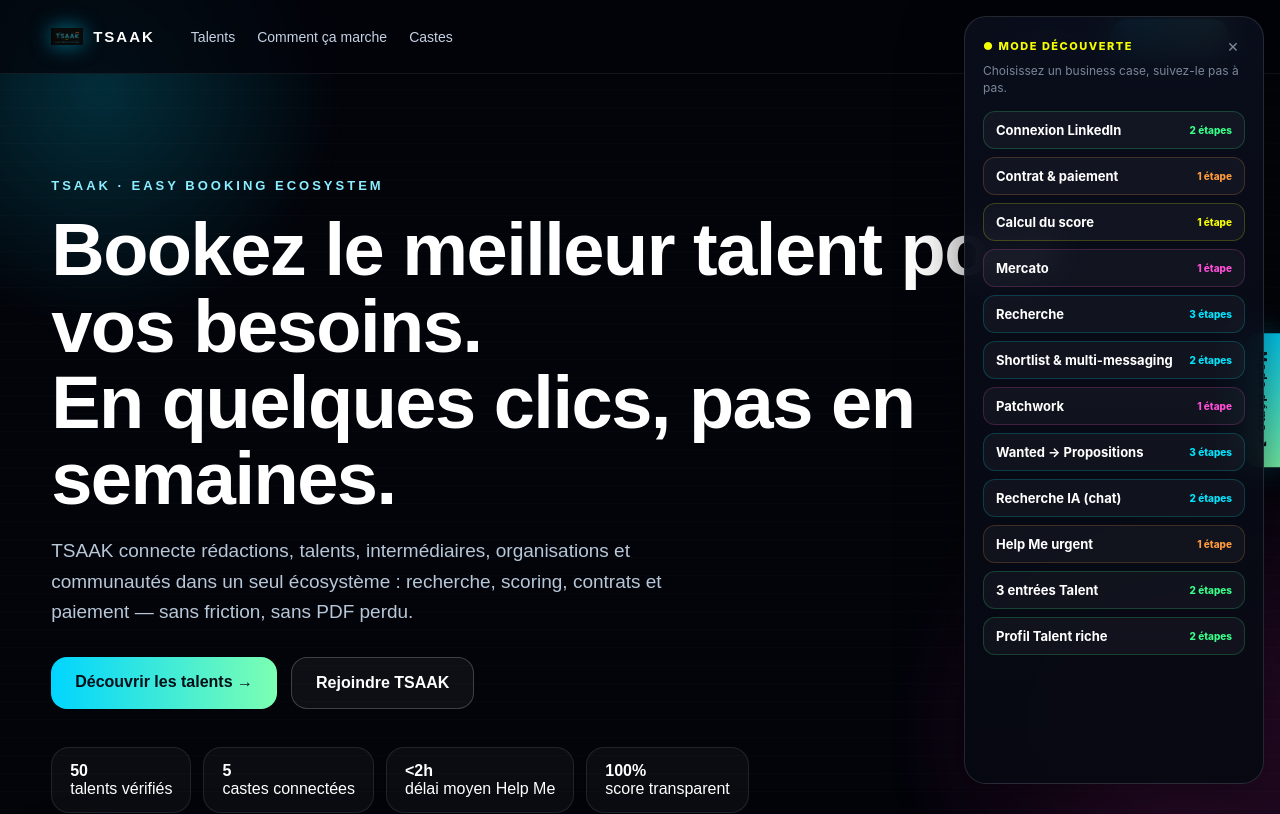
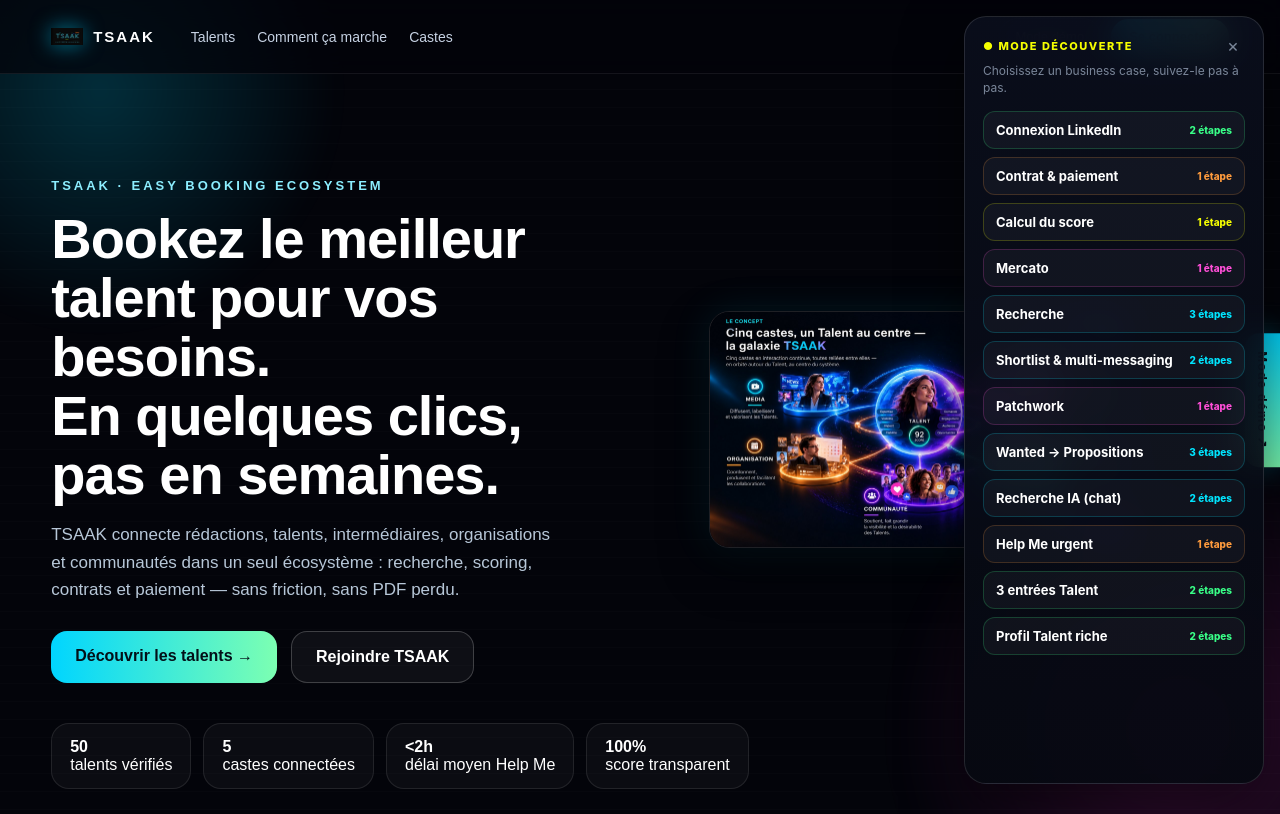
Before and after one commit to brunodreyfus-rgb/tsaak, a Next.js app: page / in a window 1280 px wide. Shown: the top 814 px of the page. Built offline with nearby package versions, Linux system fonts and the light colour scheme.

Commit message:
Add files via upload

```diff
--- a/pages/index.js
+++ b/pages/index.js
@@ -36,6 +36,8 @@
     </nav>
 
     <section style={s.hero}>
+      <div style={s.heroGrid}>
+        <div style={s.heroText}>
           <span style={s.kicker}>TSAAK · EASY BOOKING ECOSYSTEM</span>
           <h1 style={s.title}>Bookez le meilleur talent pour vos besoins.<br/>En quelques clics, pas en semaines.</h1>
           <p style={s.sub}>TSAAK connecte rédactions, talents, intermédiaires, organisations et communautés dans un seul écosystème : recherche, scoring, contrats et paiement — sans friction, sans PDF perdu.</p>
@@ -43,14 +45,16 @@
             <a style={s.primary} href="/search">Découvrir les talents →</a>
             <a style={s.secondary} href="/select-caste">Rejoindre TSAAK</a>
           </div>
+        </div>
+        <a href="/select-caste" style={s.conceptFrame} title="Cinq castes, un Talent au centre — la galaxie TSAAK">
+          <img src="/images/galaxy-concept.jpg" alt="Cinq castes, un Talent au centre — la galaxie TSAAK" style={s.conceptImg}/>
+        </a>
+      </div>
       <div style={s.metrics}>
         <Metric n="50" t="talents vérifiés"/>
         <Metric n="5" t="castes connectées"/>
         <Metric n="<2h" t="délai moyen Help Me"/>
         <Metric n="100%" t="score transparent"/>
-      </div>
-      <div style={s.conceptFrame}>
-        <img src="/images/galaxy-concept.jpg" alt="Cinq castes, un Talent au centre — la galaxie TSAAK" style={s.conceptImg}/>
       </div>
     </section>
 
@@ -143,16 +147,18 @@
  navPrimary:{padding:'10px 18px',borderRadius:999,color:'#031018',background:'linear-gradient(90deg,#00D5FF,#7CFFB2)',textDecoration:'none',fontWeight:800,fontSize:13},
 
  hero:{position:'relative',zIndex:1,maxWidth:1180,padding:'clamp(50px,8vw,110px) clamp(18px,4vw,70px) 30px'},
+ heroGrid:{display:'grid',gridTemplateColumns:'repeat(auto-fit,minmax(340px,1fr))',gap:'32px 44px',alignItems:'center'},
+ heroText:{minWidth:0},
  kicker:{color:'#8CEEFF',letterSpacing:3,textTransform:'uppercase',fontSize:13,fontWeight:800},
- title:{fontSize:'clamp(38px,6.4vw,74px)',lineHeight:1.03,margin:'18px 0',letterSpacing:-1.5,fontWeight:800},
- sub:{color:'#B7C7D8',fontSize:19,lineHeight:1.6,maxWidth:640},
- ctas:{display:'flex',gap:14,flexWrap:'wrap',marginTop:30},
+ title:{fontSize:'clamp(32px,4.6vw,56px)',lineHeight:1.05,margin:'16px 0',letterSpacing:-1,fontWeight:800},
+ sub:{color:'#B7C7D8',fontSize:17,lineHeight:1.6,maxWidth:560},
+ ctas:{display:'flex',gap:14,flexWrap:'wrap',marginTop:28},
  primary:{padding:'16px 24px',borderRadius:16,color:'#031018',background:'linear-gradient(90deg,#00D5FF,#7CFFB2)',textDecoration:'none',fontWeight:800},
  secondary:{padding:'16px 24px',borderRadius:16,color:'white',border:'1px solid #ffffff33',background:'#ffffff0c',textDecoration:'none',fontWeight:700},
- metrics:{display:'flex',gap:12,marginTop:38,flexWrap:'wrap'},
+ metrics:{display:'flex',gap:12,marginTop:40,flexWrap:'wrap'},
  metric:{padding:'14px 18px',border:'1px solid #ffffff18',borderRadius:18,background:'#ffffff09',display:'grid'},
 
- conceptFrame:{marginTop:46,borderRadius:28,overflow:'hidden',border:'1px solid #ffffff1c',boxShadow:'0 30px 90px rgba(0,0,0,.45), 0 0 60px rgba(0,213,255,.08)'},
+ conceptFrame:{display:'block',justifySelf:'end',width:'100%',maxWidth:420,borderRadius:20,overflow:'hidden',border:'1px solid #ffffff1c',boxShadow:'0 20px 50px rgba(0,0,0,.4), 0 0 40px rgba(0,213,255,.10)',textDecoration:'none'},
  conceptImg:{display:'block',width:'100%',height:'auto'},
 
  section:{position:'relative',zIndex:1,padding:'50px clamp(18px,4vw,70px)',borderTop:'1px solid #ffffff0c'},
--- a/pages/mercato.js
+++ b/pages/mercato.js
@@ -7,7 +7,7 @@
   { id:'g1', name:'Noam Weiss', role:'IA, cybersécurité & deepfake', score:93, photo:'https://images.unsplash.com/photo-1519085360753-af0119f7cbe7?w=500&auto=format&fit=crop' },
   { id:'g2', name:'Lina Moreau', role:'Climat & énergie', score:91, photo:'https://images.unsplash.com/photo-1534528741775-53994a69daeb?w=500&auto=format&fit=crop' },
   { id:'g3', name:'Sarah Benali', role:'Géopolitique Moyen-Orient', score:94, photo:'https://images.unsplash.com/photo-1494790108377-be9c29b29330?w=500&auto=format&fit=crop' },
-  { id:'g4', name:'Marc Delcourt', role:'Économie & inflation', score:89, photo:'https://images.unsplash.com/photo-1500648767791-00dcc994a43e?w=500&auto=format&fit=crop' },
+  { id:'g4', name:'Marc Delcourt', role:'Économie & inflation', score:89, photo:'https://images.unsplash.com/photo-1472099645785-5658abf4ff4e?w=500&auto=format&fit=crop' },
   { id:'g5', name:'Colonel Hugo Martin', role:'Défense & stratégie', score:87, photo:'https://images.unsplash.com/photo-1506794778202-cad84cf45f1d?w=500&auto=format&fit=crop' },
   { id:'g6', name:'Dr Inès Carvalho', role:'Santé publique & urgences', score:86, photo:'https://images.unsplash.com/photo-1551836022-d5d88e9218df?w=500&auto=format&fit=crop' },
 ];
```
Lines whose indentation alone changed are shown as unchanged.
